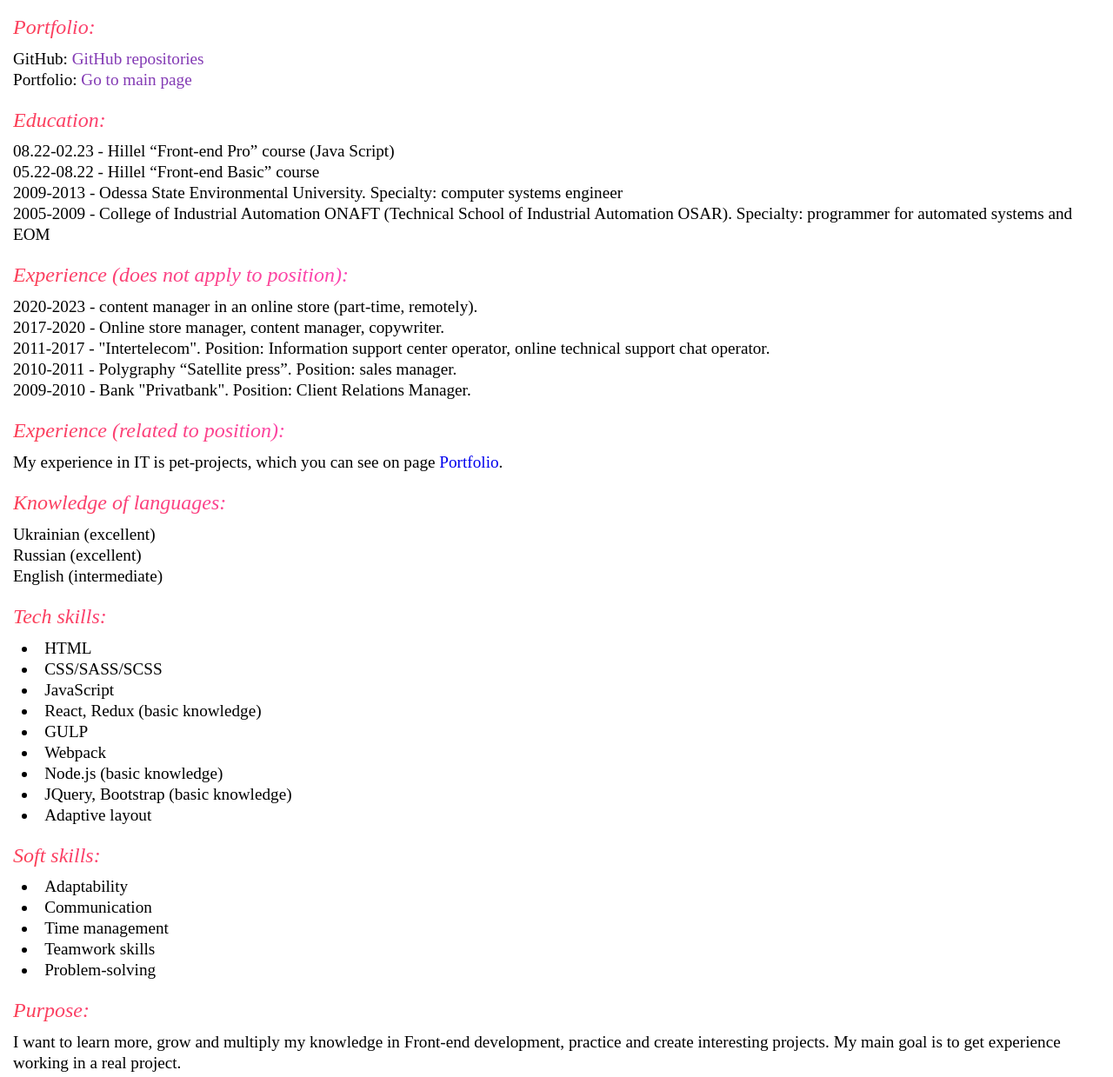
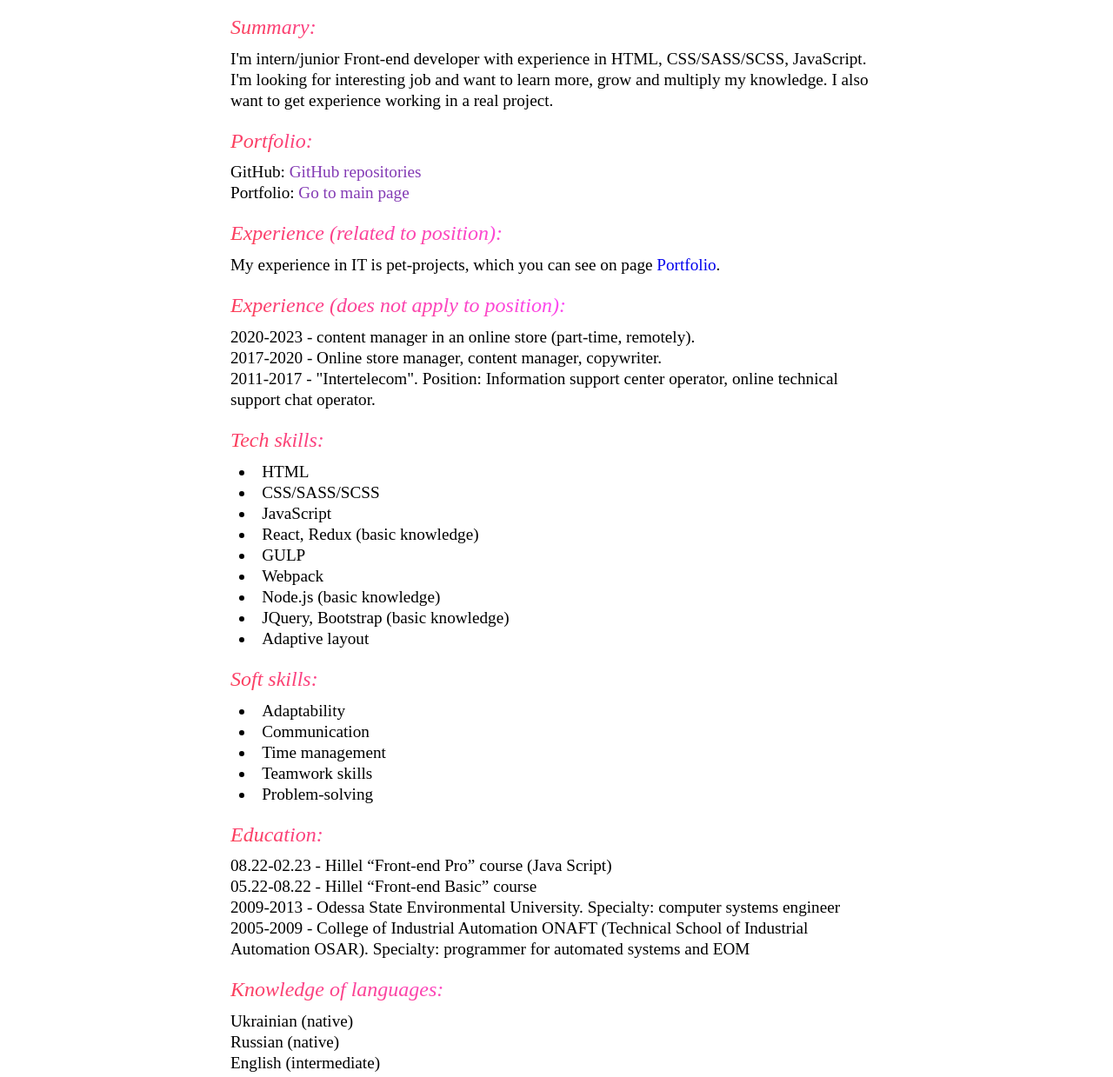
Before and after one commit to AnnaKhiz/Portfolio-main, a website: page resume.html in a window 1280 px wide. Shown: the part 444-1683 px from the top of the page at 87% size. Drawn offline with nearby package versions, Linux system fonts and the light colour scheme.

Commit message:
edit resume

```diff
--- a/resume.html
+++ b/resume.html
@@ -81,37 +81,29 @@
                     <li><span>Messenger: </span><a href="https://t.me/anyta_khizhniak" target="_blank">Telegram</a></li>
                     <li><span>Email: </span> <a href="mailto:khizhniak.work@gmail.com">khizhniak.work@gmail.com</a></li>
                 </ul>
+                <div class="purpose">
+                    <p class="main__resume-label">Summary:</p>
+                    <p>
+                        I'm intern/junior Front-end developer with experience in HTML,
+                        CSS/SASS/SCSS, JavaScript. I'm looking for interesting job and
+                        want to learn more, grow and multiply my knowledge.
+                        I also want to get experience working in a real project.
+                    </p>
+                </div>
                 <p class="main__resume-label">Portfolio:</p>
                 <ul class="portfolio">
                     <li><span>GitHub: </span><a href="https://github.com/AnnaKhiz?tab=repositories" target="_blank">GitHub repositories</a></li>
                     <li><span>Portfolio: </span><a href="https://anna-khizhniak.site/">Go to main page</a></li>
                 </ul>
-                <p class="main__resume-label">Education:</p>
-                <ul class="education">
-                    <li><span>08.22-02.23</span> - Hillel “Front-end Pro” course (Java Script)</li>
-                    <li><span>05.22-08.22</span> - Hillel “Front-end Basic” course</li>
-                    <li><span>2009-2013</span> - Odessa State Environmental University.
-                        <span>Specialty:</span> computer systems engineer</li>
-                    <li><span>2005-2009</span> - College of Industrial Automation ONAFT (Technical School of Industrial Automation OSAR).
-                        <span>Specialty:</span> programmer for automated systems and EOM</li>
-                </ul>
+                <p class="main__resume-label">Experience (related to position):</p>
+                <div class="experience">
+                    <p>My experience in IT is pet-projects, which you can see on page <a href="https://anna-khizhniak.site/">Portfolio</a>.</p>
+                </div>
                 <p class="main__resume-label">Experience (does not apply to position):</p>
                 <ul class="experience-other">
                     <li><span>2020-2023</span> - content manager in an online store (part-time, remotely).</li>
                     <li><span>2017-2020</span> - Online store manager, content manager, copywriter.</li>
                     <li><span>2011-2017</span> - "Intertelecom". Position: Information support center operator, online technical support chat operator.</li>
-                    <li><span>2010-2011</span> - Polygraphy “Satellite press”. Position: sales manager.</li>
-                    <li><span>2009-2010</span> - Bank "Privatbank". Position: Client Relations Manager.</li>
-                </ul>
-                <p class="main__resume-label">Experience (related to position):</p>
-                <div class="experience">
-                    <p>My experience in IT is pet-projects, which you can see on page <a href="https://anna-khizhniak.site/">Portfolio</a>.</p>
-                </div>
-                <p class="main__resume-label">Knowledge of languages:</p>
-                <ul class="lang">
-                    <li><span>Ukrainian </span>(excellent)</li>
-                    <li><span>Russian </span>(excellent)</li>
-                    <li><span>English </span>(intermediate)</li>
                 </ul>
                 <p class="main__resume-label">Tech skills:</p>
                 <ul class="qualities">
@@ -133,13 +125,22 @@
                     <li>Teamwork skills</li>
                     <li>Problem-solving</li>
                 </ul>
-                <div class="purpose">
-                    <p class="main__resume-label">Purpose:</p>
-                    <p>
-                        I want to learn more, grow and multiply my knowledge in Front-end development, practice and create interesting projects.
-                        My main goal is to get experience working in a real project.
-                    </p>
-                </div>
+                <p class="main__resume-label">Education:</p>
+                <ul class="education">
+                    <li><span>08.22-02.23</span> - Hillel “Front-end Pro” course (Java Script)</li>
+                    <li><span>05.22-08.22</span> - Hillel “Front-end Basic” course</li>
+                    <li><span>2009-2013</span> - Odessa State Environmental University.
+                        <span>Specialty:</span> computer systems engineer</li>
+                    <li><span>2005-2009</span> - College of Industrial Automation ONAFT (Technical School of Industrial Automation OSAR).
+                        <span>Specialty:</span> programmer for automated systems and EOM</li>
+                </ul>
+                <p class="main__resume-label">Knowledge of languages:</p>
+                <ul class="lang">
+                    <li><span>Ukrainian </span>(native)</li>
+                    <li><span>Russian </span>(native)</li>
+                    <li><span>English </span>(intermediate)</li>
+                </ul>
+
             </div>
         </div>
     </main>
--- a/sass/style.sass
+++ b/sass/style.sass
@@ -235,6 +235,10 @@ body, html
           transform: scaleY(1)
   &__resume
     font: normal 1.2rem/1.5rem "Times New Roman", sans-serif
+    max-width: 60%
+    margin: auto
+    @media screen and (max-width: 768px)
+      max-width: 100%
     &-label
       font-size: 1.5rem
       line-height: 1.8rem
@@ -254,6 +258,8 @@ body, html
       list-style-type: disc
       list-style-position: inside
       margin-left: 10px
+    & .purpose
+      margin-bottom: 20px
 
 .footer
   @include background-animation
```
Also changed, not shown: css/style.css.
